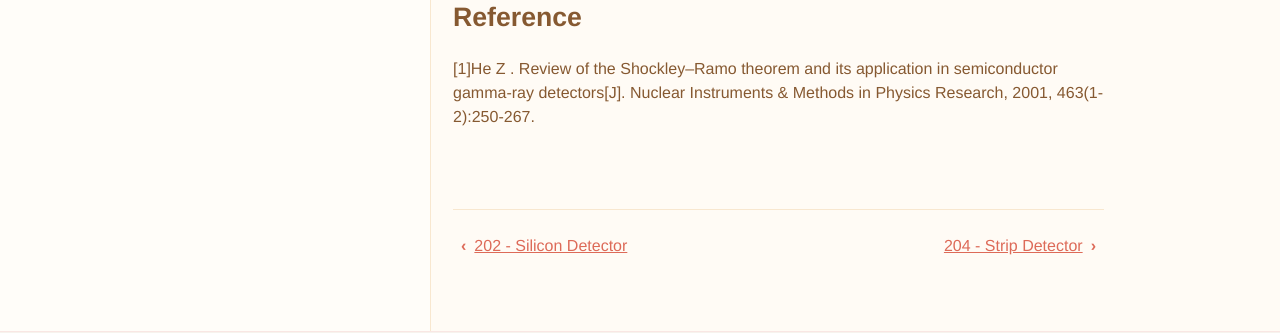
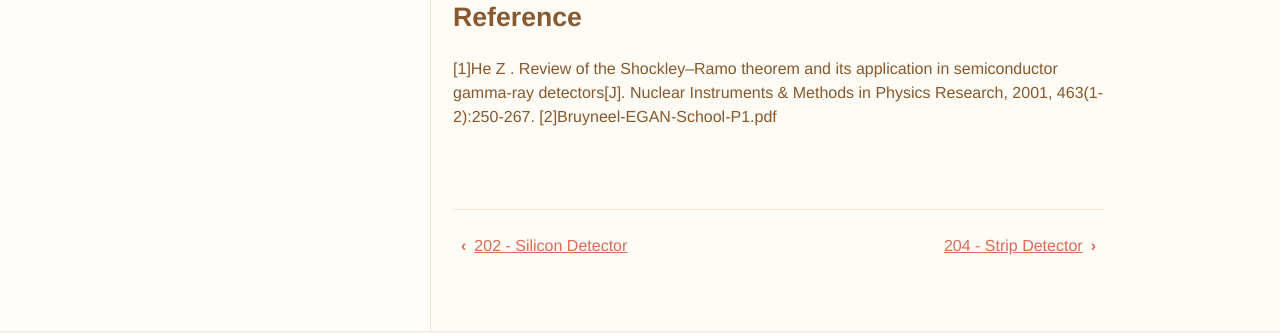
Before and after one commit to dt-np/xteam, a Jekyll site: the page built from _docs/203_pixel.md, in a window 1280 px wide. Shown: the part 1738-2071 px from the top of the page. Built offline with Jekyll 4.4.1, drawn with Linux system fonts in a browser that asks for light colours; formulas are drawn with MathJax 3.

Commit message:
Update 203_pixel.md

```diff
--- a/_docs/203_pixel.md
+++ b/_docs/203_pixel.md
@@ -37,3 +37,4 @@ use_math: true
 
 ## Reference
 [1]He Z . Review of the Shockley–Ramo theorem and its application in semiconductor gamma-ray detectors[J]. Nuclear Instruments & Methods in Physics Research, 2001, 463(1-2):250-267.
+[2]Bruyneel-EGAN-School-P1.pdf
```
